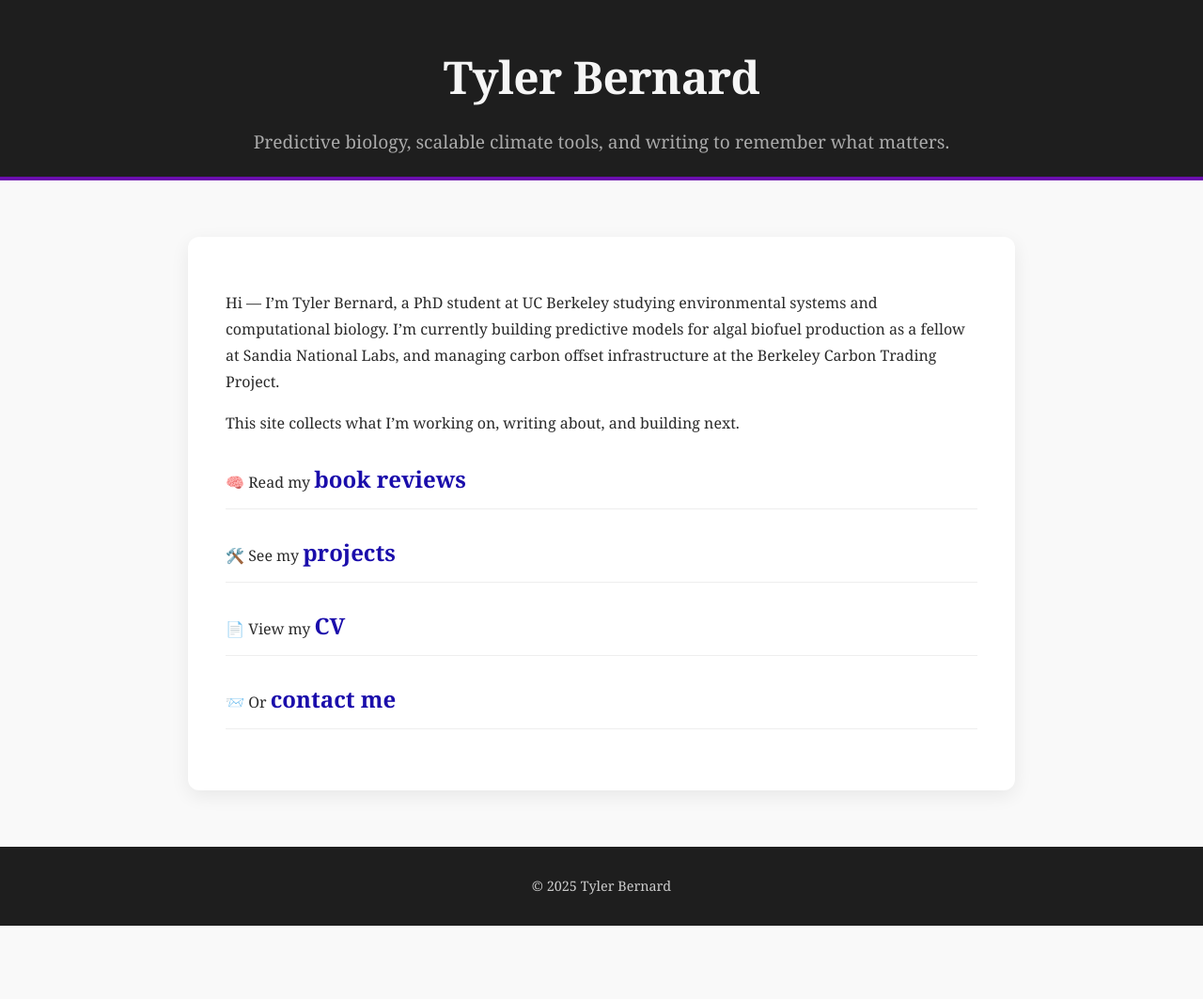
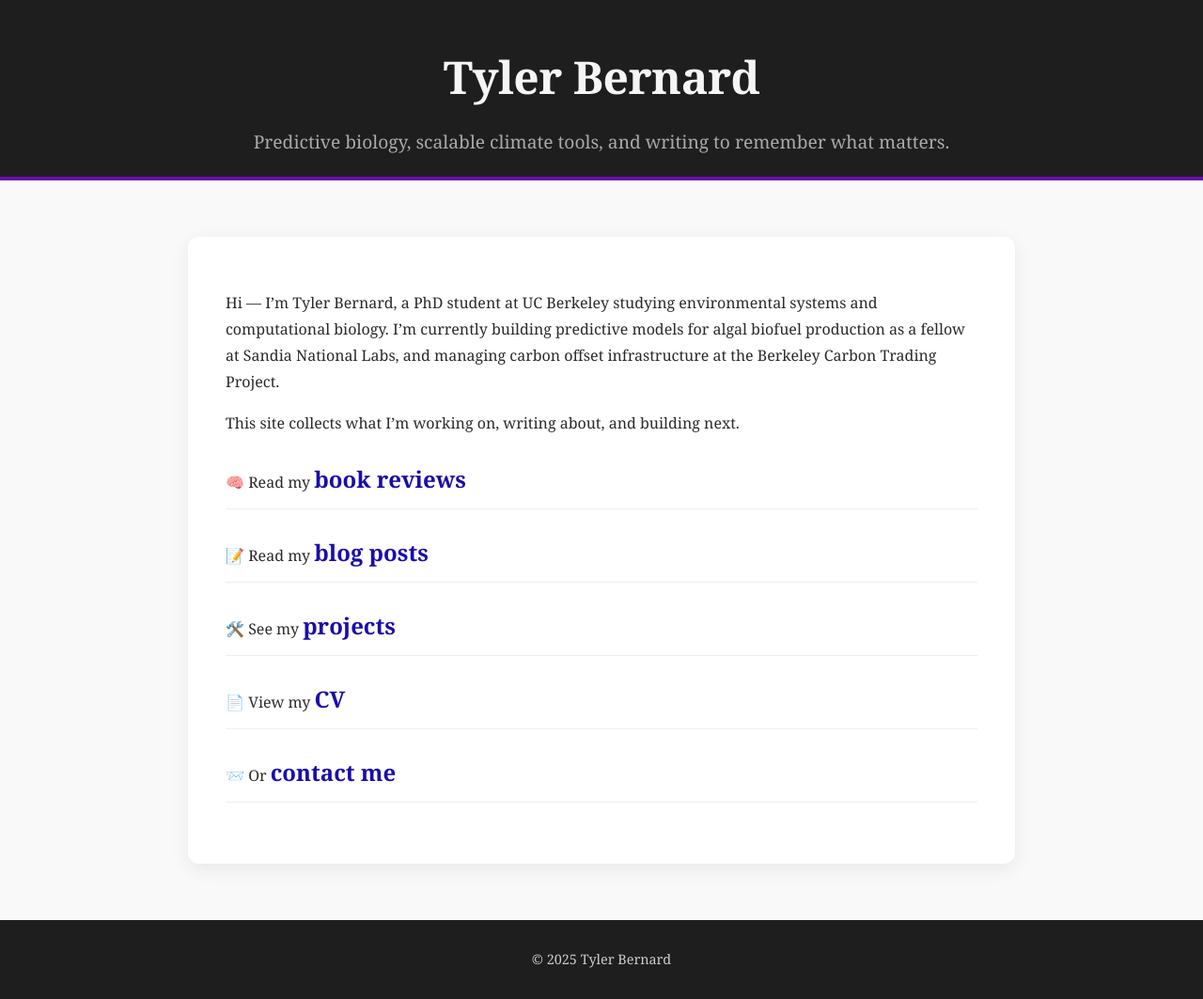
Before and after one commit to tgbernard19/tgbernard19.github.io, a Jekyll site: the page built from index.md, in a window 1280 px wide. Shown: the whole page at 94% size. Built offline with Jekyll 4.4.1, drawn with Linux system fonts in a browser that asks for light colours; before the commit the page ends 985 px from its top, so only the background shows below that.

Commit message:
Update index.md

```diff
--- a/index.md
+++ b/index.md
@@ -9,6 +9,7 @@ Hi — I’m Tyler Bernard, a PhD student at UC Berkeley studying environmental
 This site collects what I’m working on, writing about, and building next.
 
 - 🧠 Read my [book reviews](./essays)
+- 📝 Read my [blog posts](/posts.html)
 - 🛠️ See my [projects](./projects)
 - 📄 View my [CV](./cv)
 - 📨 Or [contact me](mailto:tgbernard19@berkeley.edu)
```
